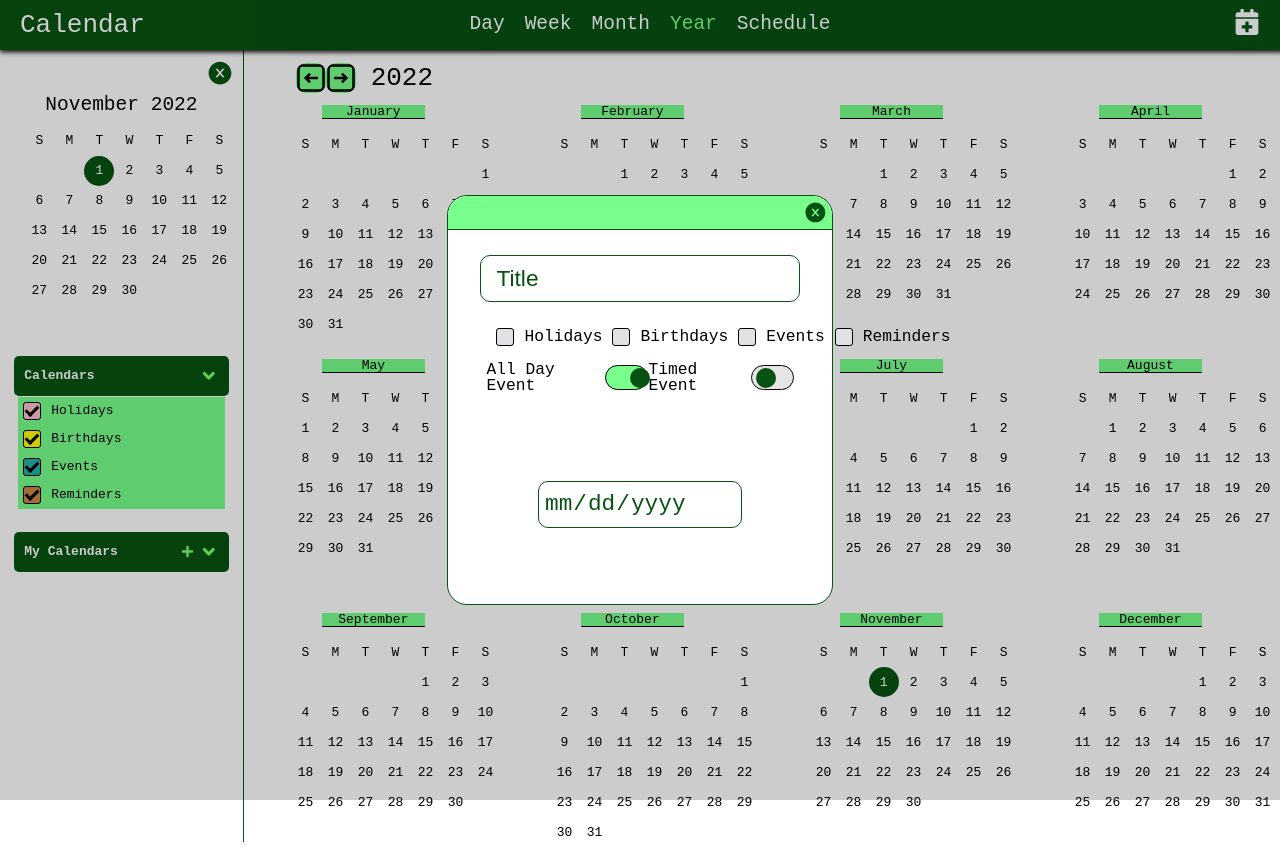
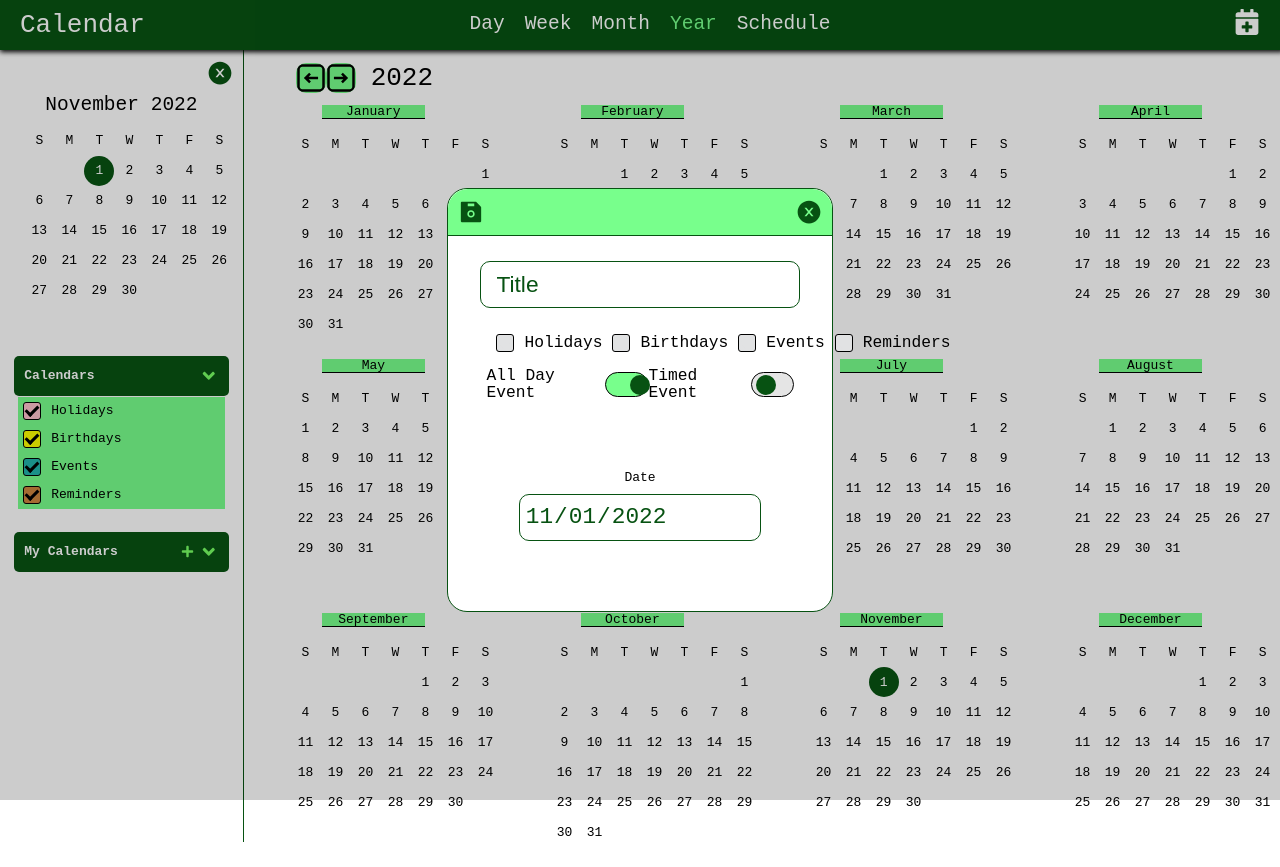
Before and after one commit to kraig-hebert/calendar, a React (Create React App) app: page / in a window 1280 px wide. Both pictures are taken after a click on the icon 1257 px from the left and 22 px from the top of the page. Built offline with nearby package versions, Linux system fonts and the light colour scheme.

Commit message:
use can add a new all day event to calendar

```diff
--- /dev/null
+++ b/db.json
@@ -0,0 +1,19 @@
+{
+  "events": [
+    {
+      "id": 1,
+      "title": "Vermont Trip",
+      "filter": "green",
+      "startDate": "2022-11-05T16:00:00.000Z",
+      "endDate": "2022-11-05T17:00:00.000Z",
+      "allDay": true
+    },
+    {
+      "title": "fasdfsdf",
+      "filter": "green",
+      "singleDate": "2022-11-14",
+      "allDay": true,
+      "id": 2
+    }
+  ]
+}
--- a/package.json
+++ b/package.json
@@ -8,7 +8,7 @@
     "@testing-library/react": "^13.4.0",
     "@testing-library/user-event": "^13.5.0",
     "date-fns": "^2.29.3",
-    "json-server": "^0.17.0",
+    "json-server": "^0.17.1",
     "prop-types": "^15.8.1",
     "react": "^18.2.0",
     "react-dom": "^18.2.0",
--- a/src/api/client.js
+++ b/src/api/client.js
@@ -1 +1,23 @@
 const API_URL = 'http://localhost:3001/';
+
+export const get = async () => {
+  const response = await fetch(API_URL, {
+    headers: {
+      'Content-Type': 'application/json',
+      Accept: 'application/json',
+    },
+  });
+  return await response.json();
+};
+
+export const post = async (eventObject) => {
+  const response = fetch(API_URL + 'events', {
+    headers: {
+      'Content-Type': 'application/json',
+      Accept: 'application/json',
+    },
+    method: 'POST',
+    body: JSON.stringify(eventObject),
+  });
+  return response;
+};
--- a/src/app/store.js
+++ b/src/app/store.js
@@ -1,9 +1,11 @@
 import { configureStore } from '@reduxjs/toolkit';
 import appSettingsReducer from '../reducers/appSettings';
+import eventsReducer from '../reducers/eventsSlice';
 
 export const store = configureStore({
   reducer: {
     appSettings: appSettingsReducer,
+    events: eventsReducer,
   },
 });
 
--- a/src/components/common/modals/newEventModal/NewEventModal.jsx
+++ b/src/components/common/modals/newEventModal/NewEventModal.jsx
@@ -6,8 +6,10 @@ import {
   selectDefaultCalendars,
   selectCustomCalendars,
 } from '../../../../reducers/appSettings';
+import { saveNewEvent } from '../../../../reducers/eventsSlice';
+import { format } from 'date-fns';
 import { useStyles } from './styles';
-import { AiFillCloseCircle } from 'react-icons/ai';
+import { AiFillCloseCircle, AiFillSave } from 'react-icons/ai';
 import CheckBox from '../../checkBox/CheckBox';
 import SwitchSelectors from './switchSelectors/SwitchSelectors';
 
@@ -18,6 +20,23 @@ const NewEventModal = () => {
   const customCalendars = useSelector(selectCustomCalendars);
   const [inputValue, setInputValue] = useState('');
   const [selectedSwitch, setSelectedSwitch] = useState('all-day');
+  const [singleDate, setSingleDate] = useState(format(new Date(), 'yyyy-L-dd'));
+  const [startDate, setStartDate] = useState(
+    format(new Date(), 'yyyy-L-dd') + 'T12:00'
+  );
+  const [endDate, setEndDate] = useState(
+    format(new Date(), 'yyyy-L-dd') + 'T12:00'
+  );
+
+  const handleSave = () => {
+    const newEvent = {
+      title: inputValue,
+      filter: 'green',
+      singleDate: singleDate,
+      allDay: true,
+    };
+    dispatch(saveNewEvent(newEvent));
+  };
 
   const setStyles = () => {
     if (newEventModalOpen)
@@ -56,8 +75,9 @@ const NewEventModal = () => {
     <div className={classes.modal}>
       <div className={classes.modalContent}>
         <div className={classes.iconContainer}>
+          <AiFillSave className={classes.icon} onClick={handleSave} />
           <AiFillCloseCircle
-            className={classes.closeIcon}
+            className={classes.icon}
             onClick={(e) => dispatch(eventModalClosed())}
           />
         </div>
@@ -84,27 +104,36 @@ const NewEventModal = () => {
         />
         <div className={classes.timeContainer}>
           {selectedSwitch === 'all-day' ? (
+            <>
+              <p>Date</p>
               <input
                 type="date"
                 name="date"
                 id="date"
                 className={classes.dateInput}
+                value={singleDate}
+                onChange={(e) => setSingleDate(e.target.value)}
               />
+            </>
           ) : (
             <>
               <p>Start Time</p>
               <input
                 type="datetime-local"
-                name="date"
-                id="date"
+                name="start-date"
+                id="start-date"
                 className={classes.dateInput}
+                value={startDate}
+                onChange={(e) => setStartDate(e.target.value)}
               />
               <p>End Time</p>
               <input
                 type="datetime-local"
-                name="date"
-                id="date"
+                name="end-date"
+                id="end-date"
                 className={classes.dateInput}
+                value={endDate}
+                onChange={(e) => setEndDate(e.target.value)}
               />
             </>
           )}
--- a/src/components/common/modals/newEventModal/styles.js
+++ b/src/components/common/modals/newEventModal/styles.js
@@ -37,18 +37,18 @@ export const useStyles = createUseStyles({
   }),
   iconContainer: {
     display: 'flex',
-    justifyContent: 'flex-end',
+    justifyContent: 'space-between',
     backgroundColor: 'rgb(120,255,140)',
     width: '100%',
     borderTopRightRadius: '20px',
     borderTopLeftRadius: '20px',
     borderBottom: '1px solid rgb(7,82,18)',
   },
-  closeIcon: {
+  icon: {
     cursor: 'pointer',
-    fontSize: '1.75rem',
+    fontSize: '2rem',
     color: 'rgb(7,82,18)',
-    margin: '5px',
+    margin: '10px',
   },
   titleInput: {
     marginTop: '25px',
@@ -110,7 +110,7 @@ export const useStyles = createUseStyles({
     padding: '5px',
     border: '1px solid rgb(7,82,18)',
     borderRadius: '10px',
-    width: '50%',
+    width: '60%',
     height: '35px',
     fontSize: '1.75rem',
     color: 'rgb(7,82,18)',
--- a/src/components/sideDrawer/customDrawerAccordion/accordionBody/calendarList/CalendarList.jsx
+++ b/src/components/sideDrawer/customDrawerAccordion/accordionBody/calendarList/CalendarList.jsx
@@ -5,7 +5,6 @@ import CalendarInput from './calendarInput/CalendarInput';
 
 const CalendarList = () => {
   const customCalendars = useSelector(selectCustomCalendars);
-  console.log(customCalendars);
   const renderedCalendarList = customCalendars.map((calendar) => {
     return (
       <CalendarInput
--- /dev/null
+++ b/src/reducers/eventsSlice.js
@@ -0,0 +1,44 @@
+import {
+  createSelector,
+  createSlice,
+  createAsyncThunk,
+} from '@reduxjs/toolkit';
+import * as client from '../api/client';
+
+const initialState = {
+  entities: {},
+};
+
+// return next available id
+const getID = (eventList) =>
+  eventList.length ? eventList[eventList.length - 1].id + 1 : 2;
+
+export const saveNewEvent = createAsyncThunk(
+  'events/saveNewEvent',
+  async (newEvent, { getState }) => {
+    const state = getState();
+    const newEventWithID = {
+      ...newEvent,
+      id: getID(Object.values(state.events.entities)),
+    };
+    console.log(newEventWithID);
+    const response = await client.post(newEventWithID);
+    if (response.status === 201) return newEventWithID;
+  }
+);
+
+const eventsSlice = createSlice({
+  name: 'events',
+  initialState,
+  reducers: {},
+  extraReducers: (builder) => {
+    builder.addCase(saveNewEvent.fulfilled, (state, action) => {
+      const newEvent = action.payload;
+      state.entities[newEvent.id] = newEvent;
+    });
+  },
+});
+
+export const {} = eventsSlice.actions;
+
+export default eventsSlice.reducer;
```
Also changed, not shown: 1 other file (tests, documents, lock files or other folders). Lines whose indentation alone changed are shown as unchanged.
